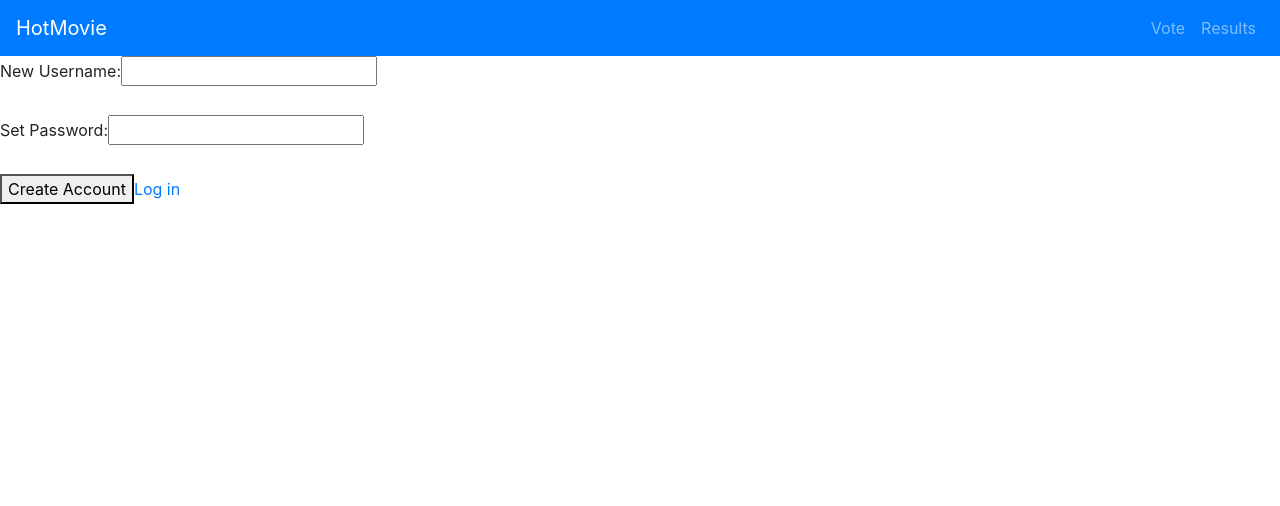
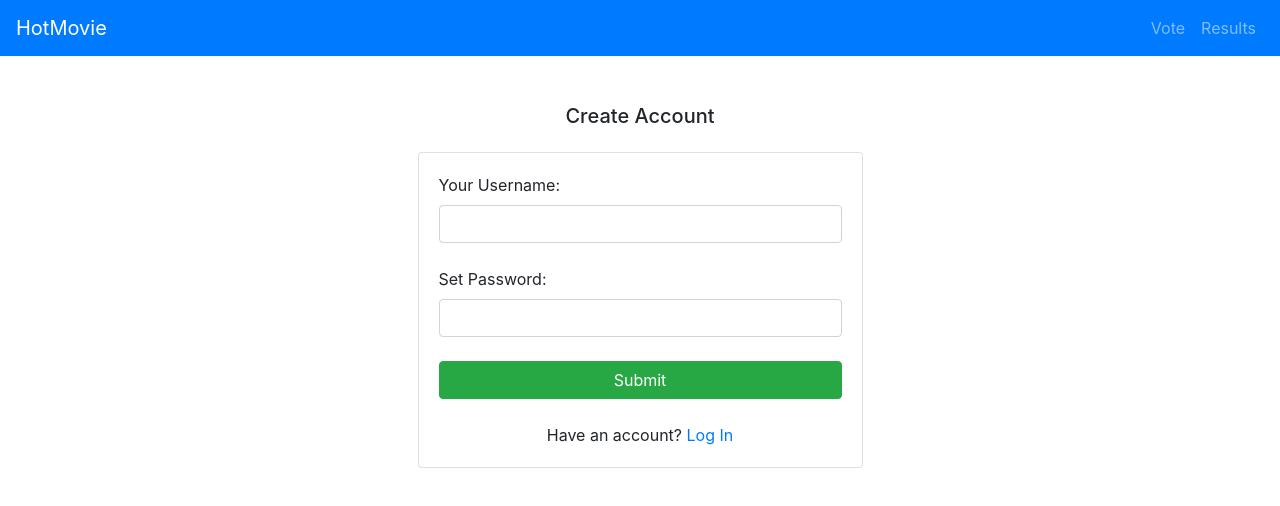
Before and after one commit to benaiah-ke/hotmovie, a React (Create React App) app: page /signup in a window 1280 px wide. Shown: the top 506 px of the page. Built offline with nearby package versions, Linux system fonts and the light colour scheme.

Commit message:
Apply styles to login and signup

```diff
--- a/src/components/Login.js
+++ b/src/components/Login.js
@@ -48,20 +48,40 @@ function Login(){
     }
 
     return (
-        <div>
-            <form onSubmit={handleSubmit}>
-                <label>Username:</label>
-                <input value={formData.username} onChange={updateUsername} required />
-                <br/><br/>
+        <div className="container py-5">
+            <div className="row">
 
-                <label>Password:</label>
-                <input value={formData.password} onChange={updatePassword} required />
-                <br/><br/>
+                <div className="col-sm-9 col-md-8 col-lg-6 col-xl-5 mx-auto">
 
-                <button>Log In</button>
+                    <h5 className="text-center mb-4">Log In</h5>
 
-                <Link to="/signup">Create Account</Link>
-            </form>
+                    <div className="card">
+                        <div className="card-body">
+
+                            <form onSubmit={handleSubmit}>
+                                <div className="form-group mb-4">
+                                    <label>Username:</label>
+                                    <input value={formData.username} onChange={updateUsername} className="form-control" required />
+                                </div>
+
+                                <div className="form-group mb-4">
+                                    <label>Password:</label>
+                                    <input type="password" value={formData.password} onChange={updatePassword} className="form-control" required />
+                                </div>
+
+                                <button className="btn btn-block btn-success mb-4">Log In</button>
+
+                                <div className="text-center">
+                                    Not registered? <Link to="/signup">Create Account</Link>
+                                </div>
+                            </form>
+
+                        </div>
+                    </div>
+
+                </div>
+
+            </div>
         </div>
     )
 }
--- a/src/components/Signup.js
+++ b/src/components/Signup.js
@@ -53,20 +53,40 @@ function Signup(){
     }
 
     return (
-        <div>
-            <form onSubmit={handleSubmit}>
-                <label>New Username:</label>
-                <input value={formData.username} onChange={updateUsername} required />
-                <br/><br/>
+        <div className="container py-5">
+            <div className="row">
 
-                <label>Set Password:</label>
-                <input value={formData.password} onChange={updatePassword} required />
-                <br/><br/>
+                <div className="col-sm-9 col-md-8 col-lg-6 col-xl-5 mx-auto">
 
-                <button>Create Account</button>
+                    <h5 className="text-center mb-4">Create Account</h5>
 
-                <Link to="/login">Log in</Link>
-            </form>
+                    <div className="card">
+                        <div className="card-body">
+
+                            <form onSubmit={handleSubmit}>
+                                <div className="form-group mb-4">
+                                    <label>Your Username:</label>
+                                    <input value={formData.username} onChange={updateUsername} className="form-control" required />
+                                </div>
+
+                                <div className="form-group mb-4">
+                                    <label>Set Password:</label>
+                                    <input type="password" value={formData.password} onChange={updatePassword} className="form-control" required />
+                                </div>
+
+                                <button className="btn btn-block btn-success mb-4">Submit</button>
+
+                                <div className="text-center">
+                                    Have an account? <Link to="/login">Log In</Link>
+                                </div>
+                            </form>
+
+                        </div>
+                    </div>
+
+                </div>
+
+            </div>
         </div>
     )
 }
```
